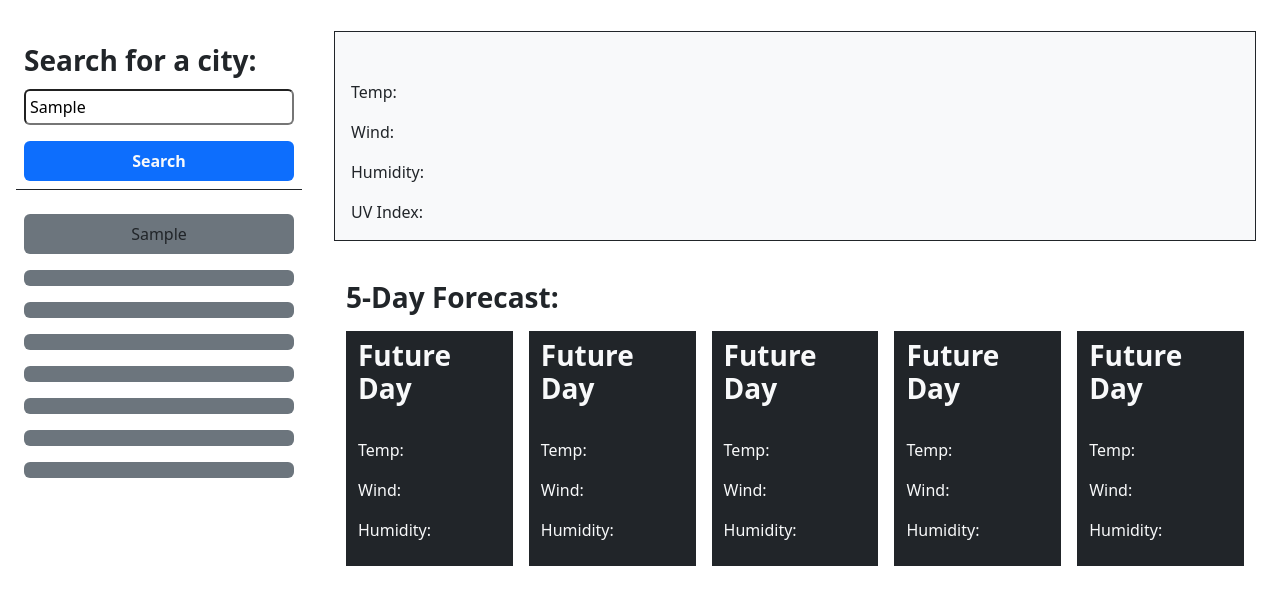
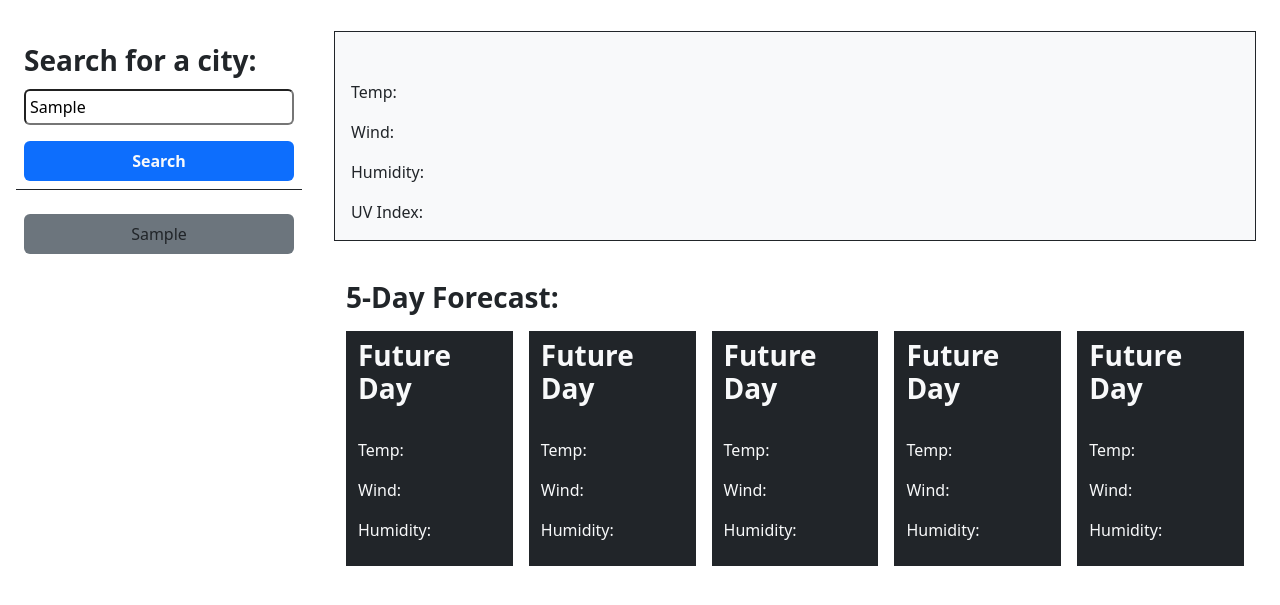
Before and after one commit to jdegern4/weather-dashboard, a plain HTML site: page index.html in a window 1280 px wide. Both pictures are taken after typing "Sample" into the empty fields and a click on the button "Search". Shown: the part 89-694 px from the top of the page. Drawn offline with nearby package versions, Linux system fonts and the light colour scheme; no server answers.

Commit message:
fixed UV index bug

```diff
--- a/assets/js/script.js
+++ b/assets/js/script.js
@@ -4,17 +4,16 @@ var citySearchEl = document.querySelector("#city-search");
 var searchBtnEl = document.querySelector("#search-btn");
 var historyEl = document.querySelector("#search-history");
 var historyBtnEl = document.querySelectorAll(".history-btn");
-console.log(historyBtnEl);
 var cityNameEl = document.querySelector("#city-name");
 
-var getWeather = function() {
+var getWeather = function () {
     var citySearched = citySearchEl.value.trim();
     // FORMAT URL FOR CITY SEARCHED
     var cityURL = "https://api.openweathermap.org/geo/1.0/direct?q=" + citySearched + "&limit=5&appid=22b259ffc5bac79b608f3999db90154e"
     fetch(cityURL)
-    .then(function(response) {
+        .then(function (response) {
             if (response.ok) {
-            response.json().then(function(data) {
+                response.json().then(function (data) {
                     console.log(data);
                     // POPULATE CITY NAME IN CURRENT WEATHER BOX
                     cityNameEl.textContent = data[0].name + ", " + data[0].state + " (" + moment().format('l') + ")";
@@ -24,9 +23,9 @@ var getWeather = function() {
                     var searchLon = data[0].lon;
                     var latLonURL = "https://api.openweathermap.org/data/2.5/onecall?lat=" + searchLat + "&lon=" + searchLon + "&appid=22b259ffc5bac79b608f3999db90154e&units=imperial"
                     fetch(latLonURL)
-                .then(function(response) {
+                        .then(function (response) {
                             if (response.ok) {
-                        response.json().then(function(data) {
+                                response.json().then(function (data) {
                                     displayWeather(data);
                                     displayFutureWeather(data);
                                 })
@@ -34,7 +33,7 @@ var getWeather = function() {
                                 alert("City not found.");
                             }
                         })
-                .catch(function(error) {
+                        .catch(function (error) {
                             alert("Unable to connect to weather.");
                         })
                 });
@@ -42,14 +41,14 @@ var getWeather = function() {
                 alert("City not found.");
             }
         })
-    .catch(function(error) {
+        .catch(function (error) {
             alert("Unable to connect to weather.");
         })
 
 
 };
 
-var displayWeather = function(data) {
+var displayWeather = function (data) {
     console.log(data);
     // ADD ICON FOR CURRENT WEATHER NEXT TO CITY NAME AND DATE
     var currentIconEl = document.querySelector("#current-icon");
@@ -63,8 +62,7 @@ var displayWeather = function(data) {
     var windEl = document.querySelector("#wind");
     var humidityEl = document.querySelector("#humidity");
     var uvEl = document.querySelector("#uv");
-    var uvIndex = document.createElement("span");
-    uvIndex.classList.add("badge");
+    var uvIndex = document.querySelector("#current-uv");
     tempEl.textContent = "Temp: " + data.current.temp + "° F";
     windEl.textContent = "Wind: " + data.current.wind_speed + " mph";
     humidityEl.textContent = "Humidity: " + data.current.humidity + "%";
@@ -80,7 +78,7 @@ var displayWeather = function(data) {
 
 };
 
-var displayFutureWeather = function(data) {
+var displayFutureWeather = function (data) {
     var futureDayEl = document.querySelectorAll(".five-day-box");
     // LOOP OVER EACH FUTURE DAY CARD
     for (var i = 0; i < 5; i++) {
@@ -104,7 +102,7 @@ var displayFutureWeather = function(data) {
     };
 };
 
-var searchBtnHandler = function(event) {
+var searchBtnHandler = function (event) {
     event.preventDefault();
 
     var citySearched = citySearchEl.value.trim();
@@ -124,9 +122,15 @@ var searchBtnHandler = function(event) {
     historyBtnEl[2].innerHTML = historyBtnEl[1].innerHTML;
     historyBtnEl[1].innerHTML = historyBtnEl[0].innerHTML;
     historyBtnEl[0].innerHTML = citySearched;
+
+    for (var i = 0; i < 8; i++) {
+        if (historyBtnEl[i].innerHTML) {
+            historyBtnEl[i].classList.remove("visually-hidden");
+        }
+    }
 };
 
-var historyBtnHandler = function(event) {
+var historyBtnHandler = function (event) {
     event.preventDefault();
     console.log("you clicked on a piece of history!");
     var historyBtnText = event.target.innerHTML;
--- a/index.html
+++ b/index.html
@@ -31,14 +31,14 @@
                 </div>
 
                 <div id="search-history" class="col-12 p-2">
-                    <button class="history-btn col-12 mt-3 p-2 rounded bg-secondary text-dark border-0"></button>
-                    <button class="history-btn col-12 mt-3 p-2 rounded bg-secondary text-dark border-0"></button>
-                    <button class="history-btn col-12 mt-3 p-2 rounded bg-secondary text-dark border-0"></button>
-                    <button class="history-btn col-12 mt-3 p-2 rounded bg-secondary text-dark border-0"></button>
-                    <button class="history-btn col-12 mt-3 p-2 rounded bg-secondary text-dark border-0"></button>
-                    <button class="history-btn col-12 mt-3 p-2 rounded bg-secondary text-dark border-0"></button>
-                    <button class="history-btn col-12 mt-3 p-2 rounded bg-secondary text-dark border-0"></button>
-                    <button class="history-btn col-12 mt-3 p-2 rounded bg-secondary text-dark border-0"></button>
+                    <button class="history-btn col-12 mt-3 p-2 rounded bg-secondary text-dark border-0 visually-hidden"></button>
+                    <button class="history-btn col-12 mt-3 p-2 rounded bg-secondary text-dark border-0 visually-hidden"></button>
+                    <button class="history-btn col-12 mt-3 p-2 rounded bg-secondary text-dark border-0 visually-hidden"></button>
+                    <button class="history-btn col-12 mt-3 p-2 rounded bg-secondary text-dark border-0 visually-hidden"></button>
+                    <button class="history-btn col-12 mt-3 p-2 rounded bg-secondary text-dark border-0 visually-hidden"></button>
+                    <button class="history-btn col-12 mt-3 p-2 rounded bg-secondary text-dark border-0 visually-hidden"></button>
+                    <button class="history-btn col-12 mt-3 p-2 rounded bg-secondary text-dark border-0 visually-hidden"></button>
+                    <button class="history-btn col-12 mt-3 p-2 rounded bg-secondary text-dark border-0 visually-hidden"></button>
                 </div>
             </div>
 
@@ -49,7 +49,7 @@
                     <p id="temp" class="m-3">Temp: </p>
                     <p id="wind" class="m-3">Wind: </p>
                     <p id="humidity" class="m-3">Humidity: </p>
-                    <p id="uv" class="m-3">UV Index: <span class="badge bg-secondary"></span></p>
+                    <p id="uv" class="m-3">UV Index: <span id="current-uv" class="badge"></span></p>
                 </div>
 
                 <!-- FIVE DAY FORECAST CARDS -->
```
Lines whose indentation alone changed are shown as unchanged.
